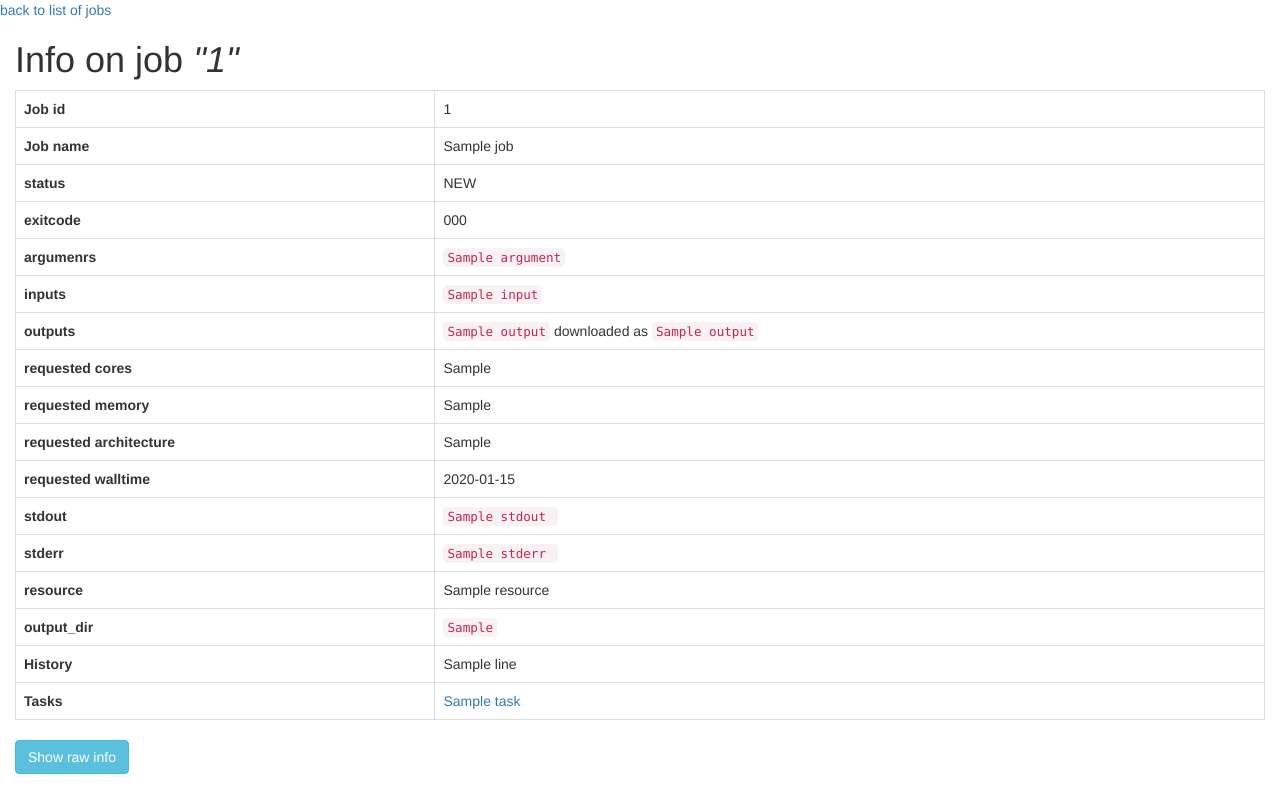
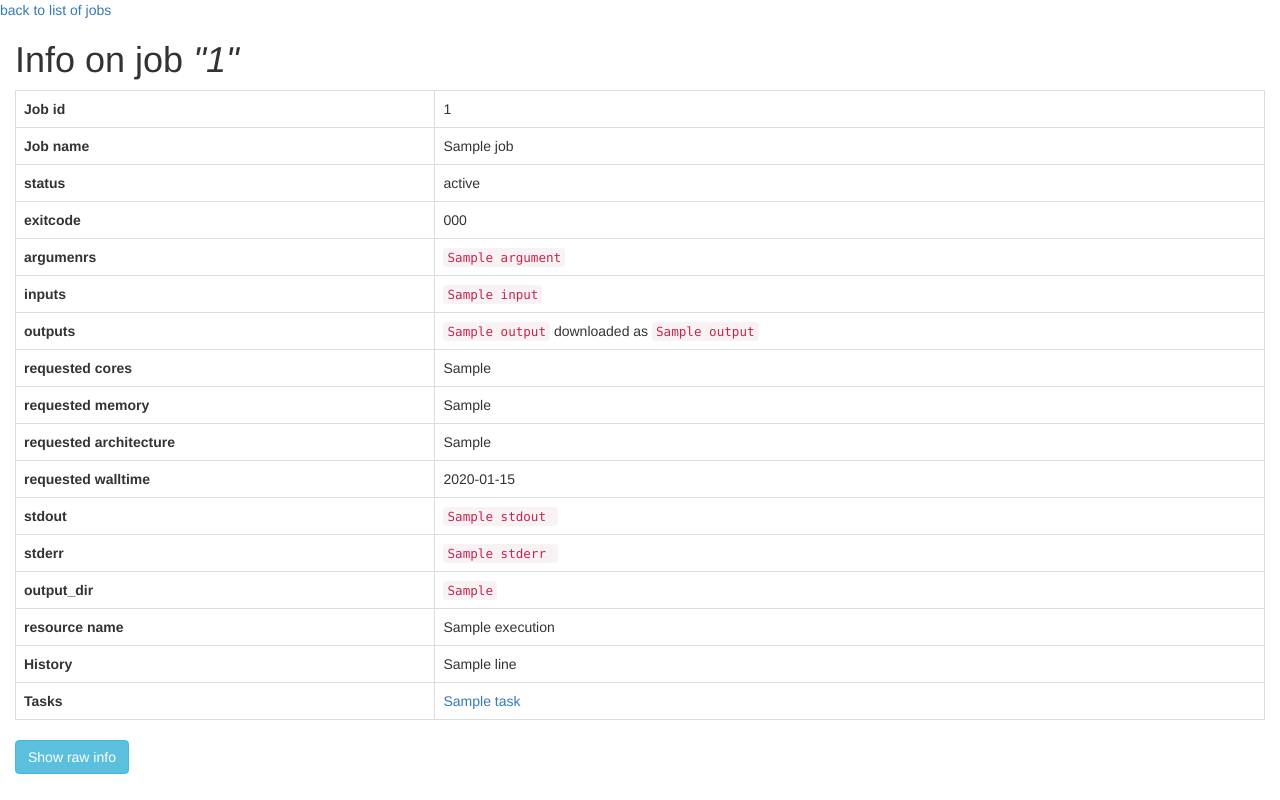
Before and after one commit to arcimboldo/gc3pie-web, a Flask app: template app/templates/jobs/show.html in a window 1280 px wide. Run offline with Flask 2, Linux system fonts and the light colour scheme; the template is opened without the code that fills it: most values are stand-ins (such as "Sample title", 1, 10 or a date in 2020); some libraries are stand-ins or nearby versions.

Commit message:
Bugfixes

```diff
--- a/app/__init__.py
+++ b/app/__init__.py
@@ -23,7 +23,7 @@ __docformat__ = 'reStructuredText'
 __author__ = 'Antonio Messina <antonio.s.messina@gmail.com>'
 
 from flask import Flask, render_template, redirect, url_for
-from .gc3iface.jobs import jobs
+from .jobs import jobs
 
 app = Flask(__name__)
 
--- a/app/jobs.py
+++ b/app/jobs.py
@@ -70,7 +70,7 @@ def show(jobid):
     msg = request.args.get('msg')
 
     if request.method == 'GET':
-        job = yaml.load(server.show(jobid))
+        job = json.loads(server.json_show(jobid))
         job_s = json.dumps(job, indent=4)
         # Fix a few things...
         if 'arguments' in job:
--- a/app/templates/jobs/show.html
+++ b/app/templates/jobs/show.html
@@ -20,8 +20,10 @@
         <tbody>
           <tr><th>Job id</th><td>{{job.persistent_id}}</td></tr>
           <tr><th>Job name</th><td>{{job.jobname}}</td></tr>
-          <tr><th>status</th><td>{{state}}</td></tr>
+          {% if job.execution %}
+          <tr><th>status</th><td>{{job.execution._state}}</td></tr>
           <tr><th>exitcode</th><td>{{job.execution._exitcode}}</td></tr>
+          {% endif %}
           <tr><th>argumenrs</th><td><code>{{job.arguments|join(' ')}}</code></td></tr>
           {% if job.inputs %}
           <tr><th>inputs</th><td>
@@ -45,12 +47,14 @@
           <tr><th>requested walltime</th><td>{{job.requested_walltime}}</td></tr>
           <tr><th>stdout</th><td><code>{{job.stdout}}<code></td></tr>
           <tr><th>stderr</th><td><code>{{job.stderr}}<code></td></tr>
-          <tr><th>resource</th><td>{{job.resource}}</td></tr>
           <tr><th>output_dir</th><td><code>{{job.output_dir}}</code></td></tr>
+          {% if job.execution %}
+          <tr><th>resource name</th><td>{{job.execution.resource_name}}</td></tr>
           <tr><th>History</th><td>{% for line in job.execution.history %}
                 {{line}} <br />
                 {% endfor %}
           </td></tr>
+          {% endif %}
           {% if job.tasks %}
           <tr><th>Tasks</th>
             <td>
```
Also changed, not shown: app/gc3iface/__init__.py (deleted).
